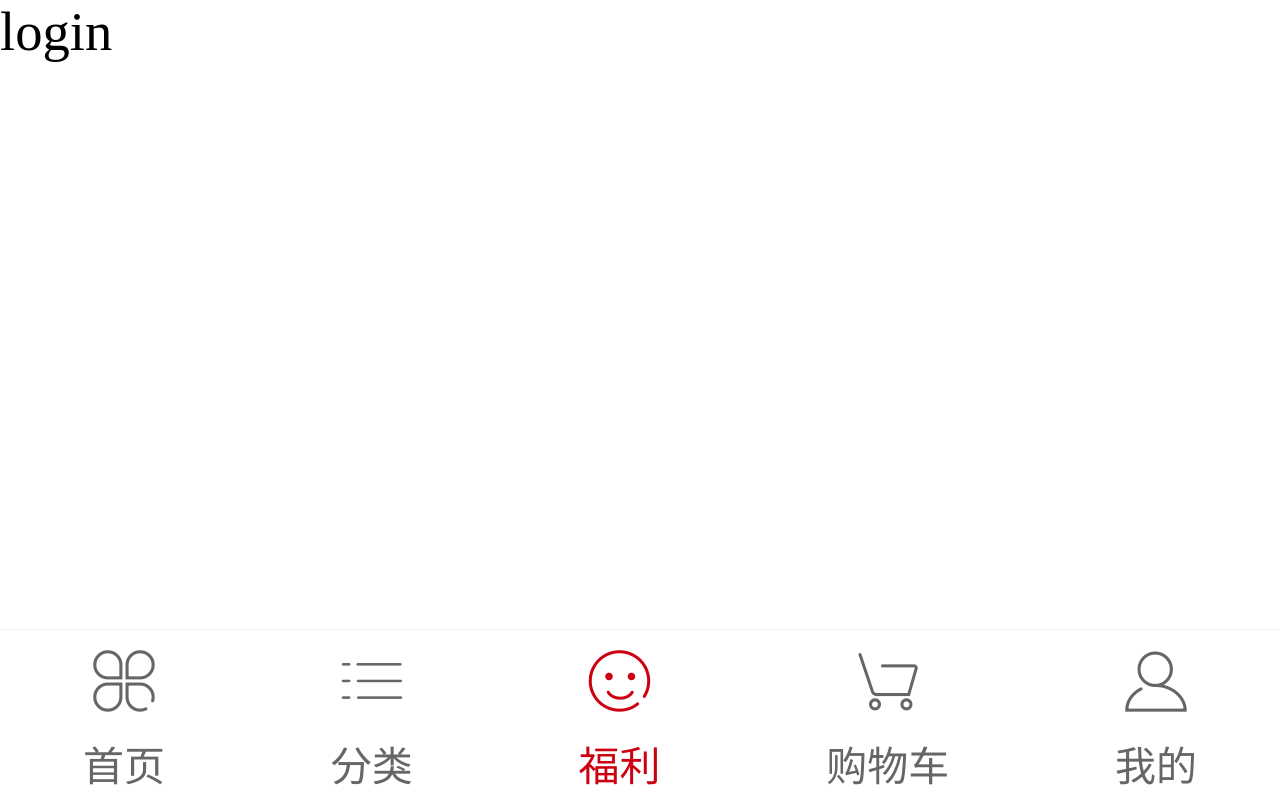
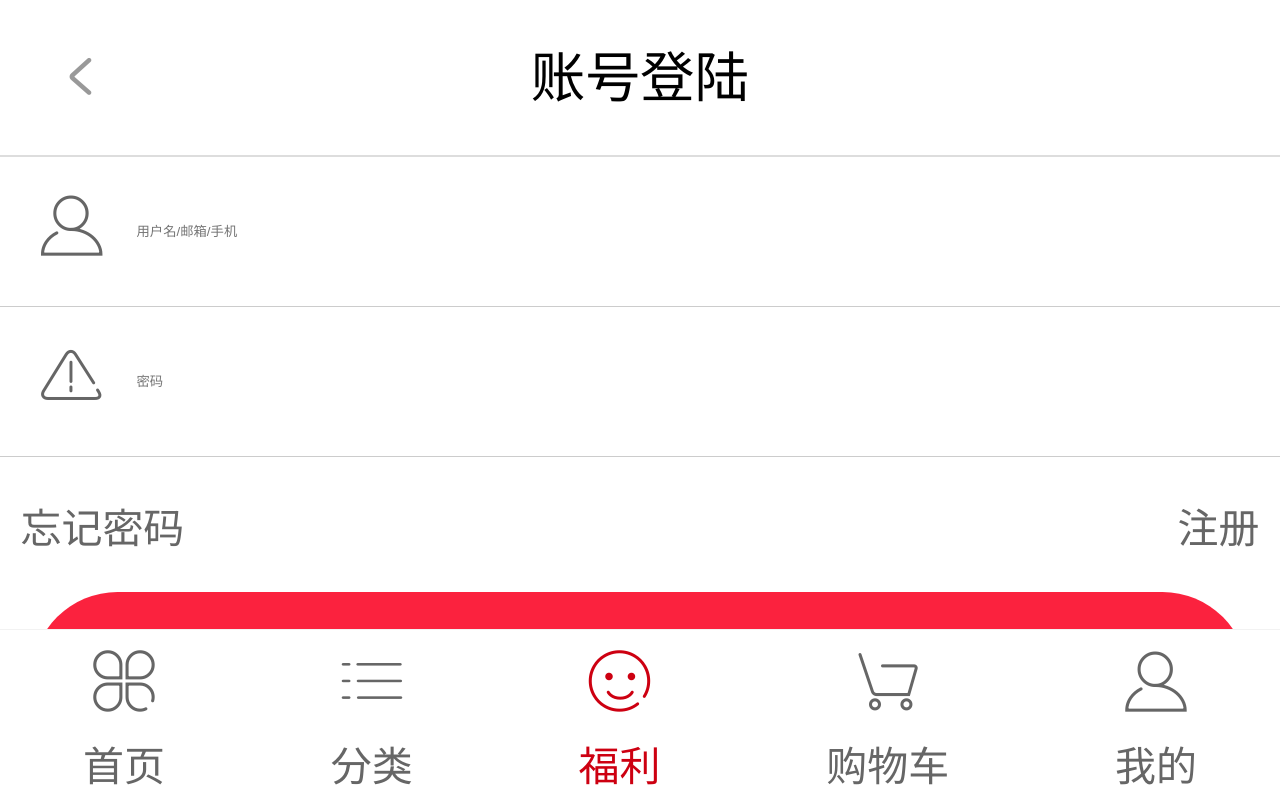
Before and after one commit to gunnnnsrose/gjw, a Vue app: page /#/login in a window 1280 px wide. Shown: the top 798 px of the page. Built offline with nearby package versions, Linux system fonts and the light colour scheme; what mint-ui would draw is missing.

Commit message:
zkd 登陆

```diff
--- a/src/components/login.vue
+++ b/src/components/login.vue
@@ -1,10 +1,35 @@
 <template>
   <div>
-    login
+    <div class="head">
+    	<router-link to="/my" tag="i" class="iconfont icon-back">
+
+    	</router-link>
+    	<p>账号登陆</p>
+    </div>
+
+   <form action="">
+     <input type="text" placeholder="用户名/邮箱/手机">
+     <i class="iconfont icon-account"></i>
+     <input type="password" placeholder="密码">
+      <i class="iconfont icon-warning"></i>
+
+    <div class="caozuo">
+      <span>忘记密码</span>
+      <span>注册</span>
+    </div>
+
+    <button>登陆</button>
+    <button>短信验证登陆</button>
+   </form>
+
+
   </div>
 </template>
 
 <script>
+
+
+
 export default {
   name: 'login',
   data () {
@@ -17,5 +42,91 @@ export default {
 
 <!-- Add "scoped" attribute to limit CSS to this component only -->
 <style scoped lang="scss">
+  .head{
+  	height: .46rem;
+  	width: 100%;
+  	background: #fff;
+  	position: relative;
+  	border-bottom: 2px #ddd solid;
+  	i{
+  		color:rgb(153,153,153);
+  		line-height:.46rem;
+  		font-size: .16rem;
+  		position: absolute;
+  		left:.15rem;
+  		font-weight: bold;
+  	}
+  	p{
+  		font-size: .16rem;
+  		line-height: .46rem;
+  		font-family: Arial;
+  		text-align: center;
+  	}
+
+  }
+  form{
+    width:100%;
+    position: relative;
+    input{
+      display: block;
+      width:100%;
+      height:.44rem;
+      border:none;
+      border-bottom: 1px #ccc solid;
+      color:#666;
+      text-indent: .4rem;
+    }
+    i:nth-of-type(1){
+      position: absolute;
+      top:.10rem;
+      left:.12rem;
+      color:#666;
+      font-size: .18rem;
+    }
+    i:nth-of-type(2){
+      position: absolute;
+      top:.54rem;
+      left:.12rem;
+      color: #666;
+      font-size: .18rem;
+    }
+  .caozuo{
+    overflow: hidden;
+    width:100%;
+    padding: .06rem .06rem;
+    margin-top:.05rem;
+    span{
+      color:#666;
+      font-size: .12rem;
+    }
+    span:nth-of-type(1){float: left}
+    span:nth-of-type(2){float:right;}
+  }
+  button:nth-of-type(1){
+      display: block;
+      width:95%;
+      margin:.05rem auto;
+      height:.5rem;
+      border-radius:.3rem;
+      border:none;
+      color:#fff;
+      background: #fb223e;
+      line-height: .5rem;
+      font-size: .16rem
+    }
+    button:nth-of-type(2){
+      display: block;
+      width:95%;
+      margin:.05rem auto;
+      height:.5rem;
+      border-radius:.3rem;
+      border:1px solid #fb223e;
+      color:#fb223e;
+      line-height: .5rem;
+      font-size: .16rem;
+      background: #fff;
+    }
+  }
+
 
 </style>
```
